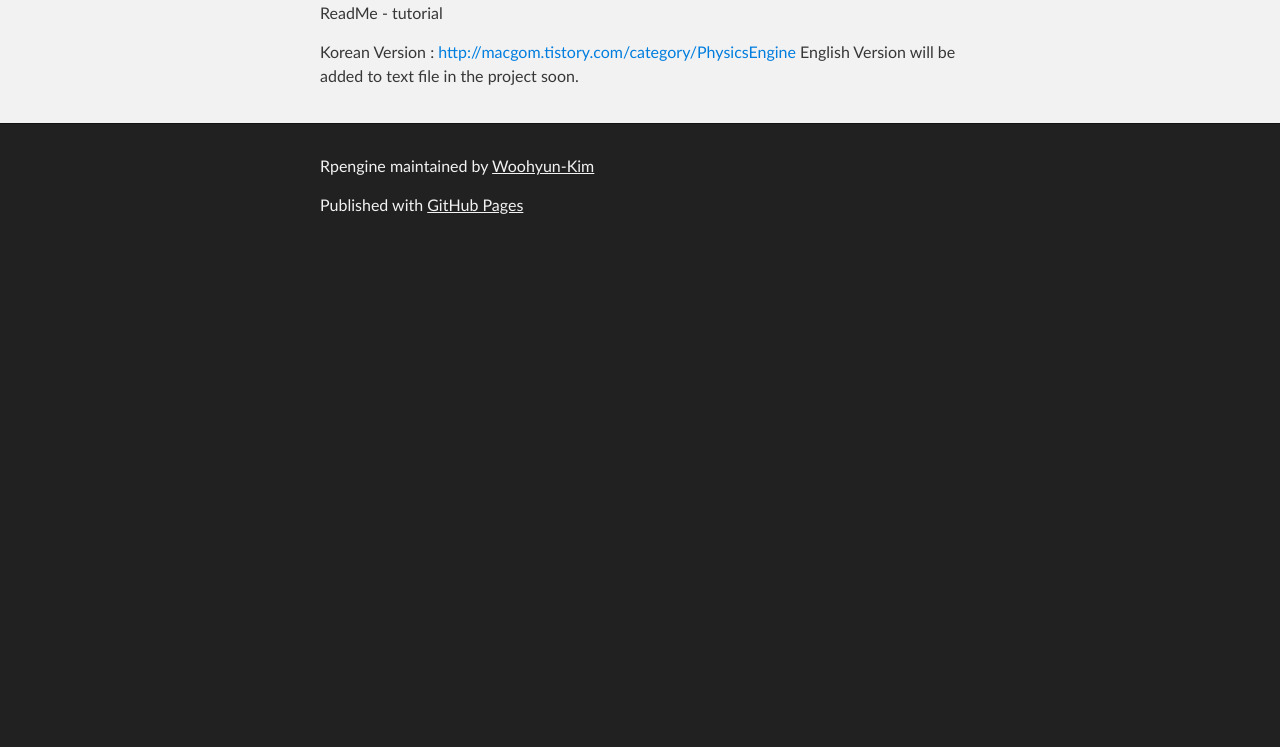
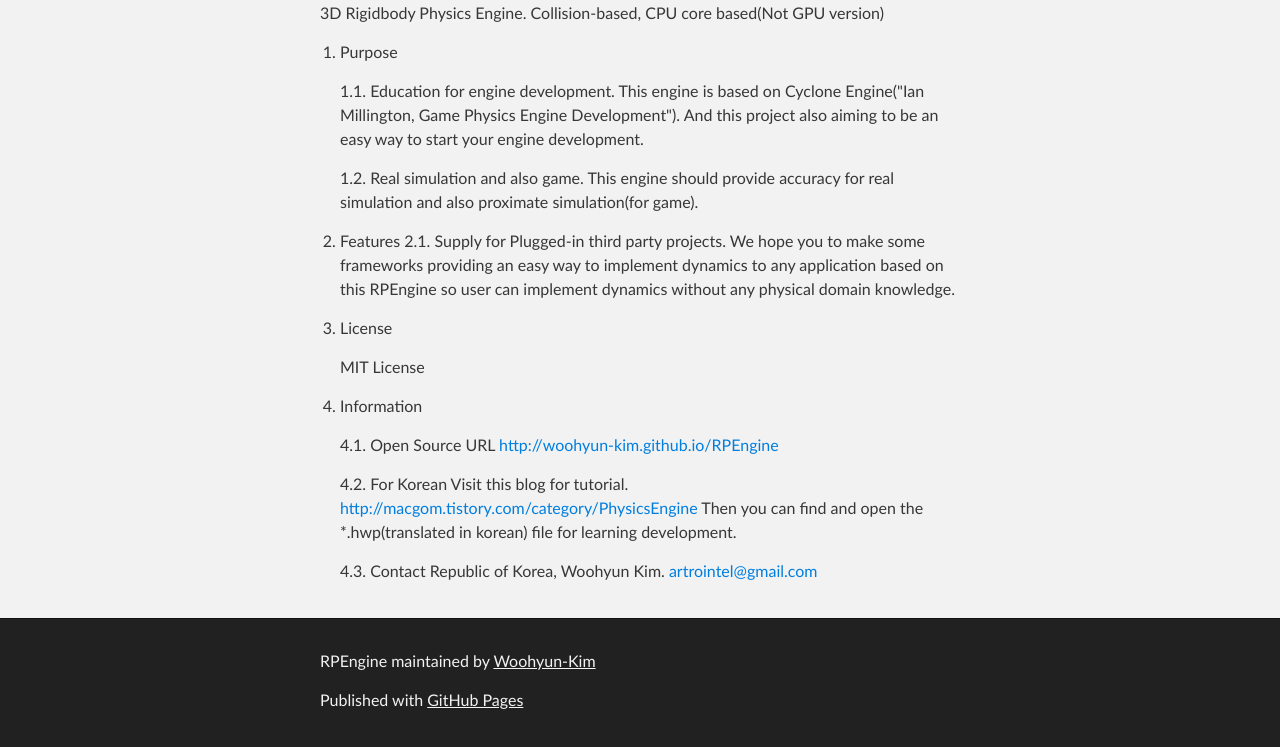
Before and after one commit to artrointel/RPEngine, a plain HTML site: page index.html in a window 1280 px wide. Shown: the part 398-1145 px from the top of the page. Before the commit the page ends 800 px from the top, so only its background shows below. Drawn offline with Linux system fonts and the light colour scheme.

Commit message:
Create gh-pages branch via GitHub

```diff
--- a/index.html
+++ b/index.html
@@ -4,11 +4,11 @@
   <head>
     <meta charset='utf-8'>
     <meta http-equiv="X-UA-Compatible" content="chrome=1">
-    <meta name="description" content="Rpengine : RPEngine is an 3d rigidbody physics engine for simulation and game engine.">
+    <meta name="description" content="RPEngine : RPEngine is an 3d rigidbody physics engine for simulation and game engine.">
 
     <link rel="stylesheet" type="text/css" media="screen" href="stylesheets/stylesheet.css">
 
-    <title>Rpengine</title>
+    <title>RPEngine</title>
   </head>
 
   <body>
@@ -18,7 +18,7 @@
         <header class="inner">
           <a id="forkme_banner" href="https://github.com/Woohyun-Kim/RPEngine">View on GitHub</a>
 
-          <h1 id="project_title">Rpengine</h1>
+          <h1 id="project_title">RPEngine</h1>
           <h2 id="project_tagline">RPEngine is an 3d rigidbody physics engine for simulation and game engine.</h2>
 
             <section id="downloads">
@@ -31,22 +31,56 @@
     <!-- MAIN CONTENT -->
     <div id="main_content_wrap" class="outer">
       <section id="main_content" class="inner">
-        <h1>
-<a id="rpengine" class="anchor" href="#rpengine" aria-hidden="true"><span class="octicon octicon-link"></span></a>RPEngine</h1>
+        <p>2015.06.04 ~ Current Date.</p>
 
-<p>RPEngine is physics an engine for simulation and game engine.</p>
+<h1>
+<a id="rpengine-13d_ver-20150604" class="anchor" href="#rpengine-13d_ver-20150604" aria-hidden="true"><span class="octicon octicon-link"></span></a>RPEngine 1.3d_ver 2015.06.04</h1>
 
-<p>ReadMe - tutorial </p>
+<p>3D Rigidbody Physics Engine.
+ Collision-based, CPU core based(Not GPU version)</p>
 
-<p>Korean Version : <a href="http://macgom.tistory.com/category/PhysicsEngine">http://macgom.tistory.com/category/PhysicsEngine</a>
-English Version will be added to text file in the project soon.</p>
+<ol>
+<li>
+<p>Purpose</p>
+
+<p>1.1. Education for engine development.
+ This engine is based on Cyclone Engine("Ian Millington, Game Physics Engine Development").
+ And this project also aiming to be an easy way to start your engine development.</p>
+
+<p>1.2. Real simulation and also game.
+ This engine should provide accuracy for real simulation and also proximate simulation(for game).</p>
+</li>
+<li><p>Features
+2.1. Supply for Plugged-in third party projects.
+ We hope you to make some frameworks providing an easy way to implement dynamics to any application based on this RPEngine so user can implement dynamics without any physical domain knowledge.</p></li>
+<li>
+<p>License</p>
+
+<p>MIT License</p>
+</li>
+<li>
+<p>Information</p>
+
+<p>4.1. Open Source URL
+ <a href="http://woohyun-kim.github.io/RPEngine">http://woohyun-kim.github.io/RPEngine</a></p>
+
+<p>4.2. For Korean
+ Visit this blog for tutorial.
+ <a href="http://macgom.tistory.com/category/PhysicsEngine">http://macgom.tistory.com/category/PhysicsEngine</a>
+ Then you can find and open the *.hwp(translated in korean) file for learning development.</p>
+
+<p>4.3. Contact
+ Republic of Korea, Woohyun Kim.
+ <a href="mailto:artrointel@gmail.com">artrointel@gmail.com</a></p>
+</li>
+</ol>
       </section>
     </div>
 
     <!-- FOOTER  -->
     <div id="footer_wrap" class="outer">
       <footer class="inner">
-        <p class="copyright">Rpengine maintained by <a href="https://github.com/Woohyun-Kim">Woohyun-Kim</a></p>
+        <p class="copyright">RPEngine maintained by <a href="https://github.com/Woohyun-Kim">Woohyun-Kim</a></p>
         <p>Published with <a href="https://pages.github.com">GitHub Pages</a></p>
       </footer>
     </div>
--- a/params.json
+++ b/params.json
@@ -1 +1 @@
-{"name":"Rpengine","tagline":"RPEngine is an 3d rigidbody physics engine for simulation and game engine.","body":"# RPEngine\r\nRPEngine is physics an engine for simulation and game engine.\r\n\r\nReadMe - tutorial \r\n\r\nKorean Version : http://macgom.tistory.com/category/PhysicsEngine\r\nEnglish Version will be added to text file in the project soon.","google":"","note":"Don't delete this file! It's used internally to help with page regeneration."}
+{"name":"RPEngine","tagline":"RPEngine is an 3d rigidbody physics engine for simulation and game engine.","body":"\r\n 2015.06.04 ~ Current Date.\r\n \r\n# RPEngine 1.3d_ver 2015.06.04\r\n\r\n\r\n 3D Rigidbody Physics Engine.\r\n Collision-based, CPU core based(Not GPU version)\r\n\r\n1. Purpose\r\n\r\n\t1.1. Education for engine development.\r\n\t This engine is based on Cyclone Engine(\"Ian Millington, Game Physics Engine Development\").\r\n\t And this project also aiming to be an easy way to start your engine development.\r\n\r\n\t1.2. Real simulation and also game.\r\n\t This engine should provide accuracy for real simulation and also proximate simulation(for game).\r\n\r\n\r\n2. Features\r\n\t2.1. Supply for Plugged-in third party projects.\r\n\t We hope you to make some frameworks providing an easy way to implement dynamics to any application based on this RPEngine so user can implement dynamics without any physical domain knowledge.\r\n\r\n\r\n3. License\r\n\r\n MIT License\r\n\r\n\r\n4. Information\r\n\r\n\t4.1. Open Source URL\r\n\t http://woohyun-kim.github.io/RPEngine\r\n\r\n\t4.2. For Korean\r\n\t Visit this blog for tutorial.\r\n\t http://macgom.tistory.com/category/PhysicsEngine\r\n\t Then you can find and open the *.hwp(translated in korean) file for learning development.\r\n\r\n\t4.3. Contact\r\n\t Republic of Korea, Woohyun Kim.\r\n\t artrointel@gmail.com","google":"","note":"Don't delete this file! It's used internally to help with page regeneration."}
```
